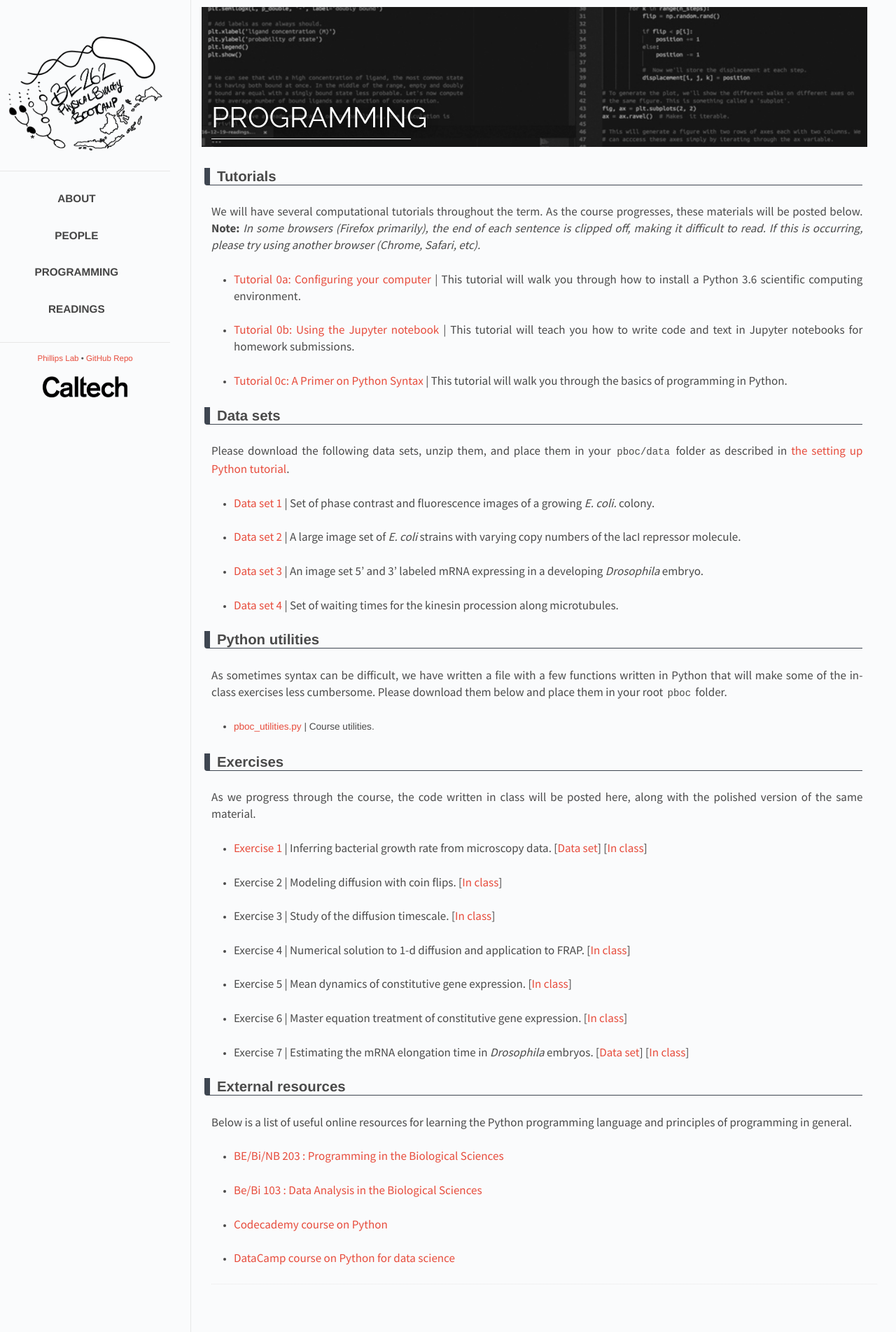
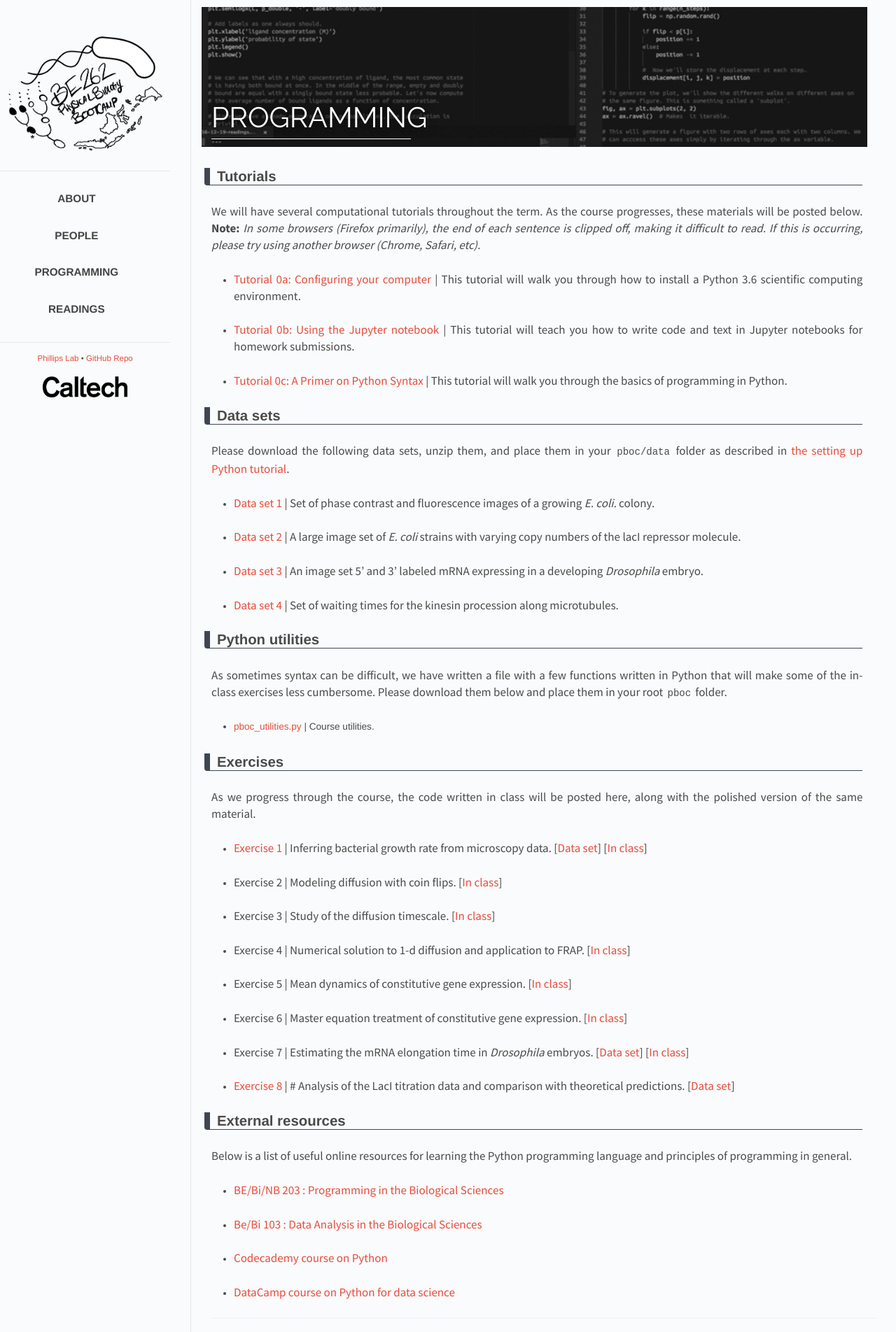
Before and after one commit to RPGroup-PBoC/be262, a Jekyll site: the page built from _posts/2017-01-25-code.md, in a window 1280 px wide. Shown: the whole page at 70% size. Built offline with Jekyll 4.4.1, drawn with Linux system fonts in a browser that asks for light colours.

Commit message:
LacI exercise added to the code page

```diff
--- a/_posts/2017-01-25-code.md
+++ b/_posts/2017-01-25-code.md
@@ -50,6 +50,8 @@ As we progress through the course, the code written in class will be posted here
 
 * Exercise 7 \| Estimating the mRNA elongation time in *Drosophila* embryos. \[[Data set](http://rpdata.caltech.edu/courses/course_data/ms2_elongation.zip)\] \[[In class]({{site.baseurl}}/code/fly_elongation_rate_in_class.html)\]
 
+* [Exercise 8]({{site.baseurl}}/code/laci_titration.html) \| # Analysis of the LacI titration data and comparison with theoretical predictions. \[[Data set](http://rpdata.caltech.edu/courses/course_data/lacI_titration.zip)\]
+
 
 ## External resources
 Below is a list of useful online resources for learning the Python programming language and principles of programming in general.
```
